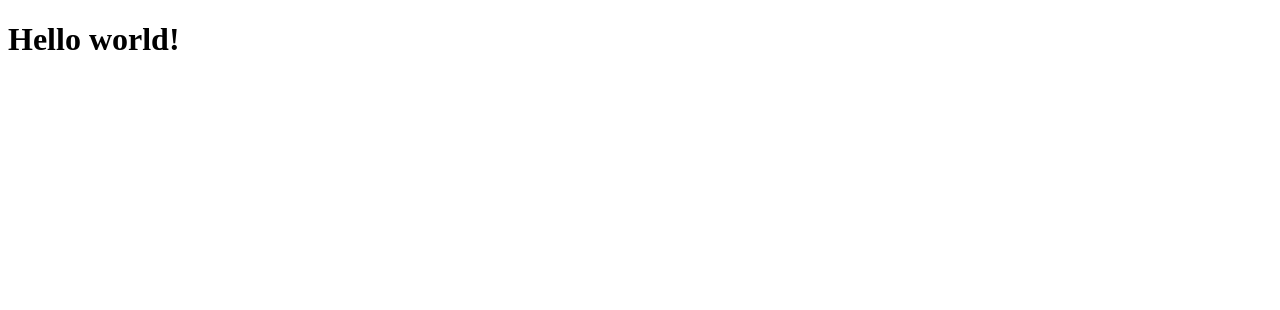
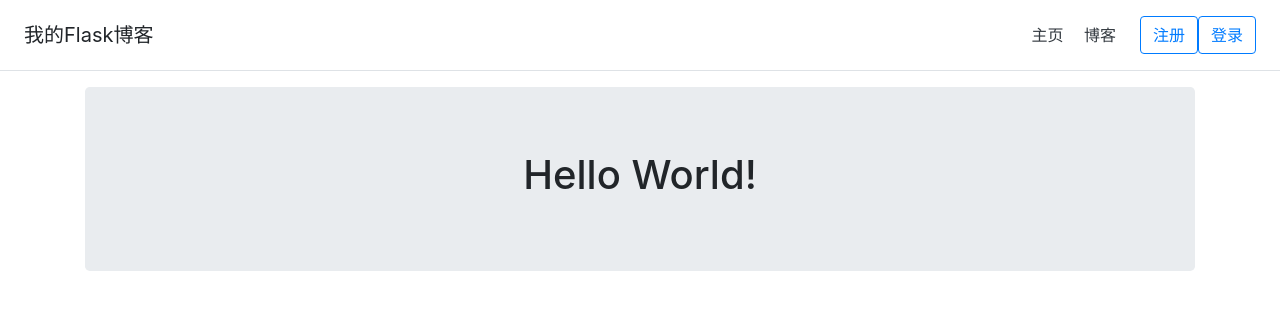
Before and after one commit to luanlengli/myflaskblog, a Flask app: page / in a window 1280 px wide. Shown: the top 310 px of the page. Run offline with Flask 2, Linux system fonts and the light colour scheme; some libraries are stand-ins or nearby versions.

Commit message:
新增网页模板，重构index.html主页
1、添加base.html作为网页模板
2、添加navigation_bar.html作为导航栏
3、基于base.html重构index.html主页

```diff
--- /dev/null
+++ b/templates/includes/base.html
@@ -0,0 +1,20 @@
+<!DOCTYPE html>
+<html lang="en">
+<head>
+    <meta charset="UTF-8">
+    <title>我的flask博客</title>
+    <!-- Bootstrap 核心 CSS 文件 -->
+    <link rel="stylesheet" href="https://cdn.bootcss.com/bootstrap/4.0.0/css/bootstrap.min.css"
+          integrity="sha384-Gn5384xqQ1aoWXA+058RXPxPg6fy4IWvTNh0E263XmFcJlSAwiGgFAW/dAiS6JXm" crossorigin="anonymous">
+</head>
+<body>
+{% include 'includes/navigation_bar.html' %}
+<div class="container">
+    {% block body %}{% endblock %}
+</div>
+<!-- Bootstrap 核心 JavaScript 文件 -->
+<script src="https://cdn.bootcss.com/bootstrap/4.0.0/js/bootstrap.min.js"
+        integrity="sha384-JZR6Spejh4U02d8jOt6vLEHfe/JQGiRRSQQxSfFWpi1MquVdAyjUar5+76PVCmYl"
+        crossorigin="anonymous"></script>
+</body>
+</html>
--- /dev/null
+++ b/templates/includes/navigation_bar.html
@@ -0,0 +1,9 @@
+<div class="d-flex flex-column flex-md-row align-items-center p-3 px-md-4 mb-3 bg-white border-bottom box-shadow">
+    <h5 class="my-0 mr-md-auto font-weight-normal">我的Flask博客</h5>
+    <nav class="my-2 my-md-0 mr-md-3">
+        <a class="p-2 text-dark" href="#">主页</a>
+        <a class="p-2 text-dark" href="#">博客</a>
+    </nav>
+    <a class="btn btn-outline-primary" href="#">注册</a>
+    <a class="btn btn-outline-primary" href="#">登录</a>
+</div>
--- a/templates/index.html
+++ b/templates/index.html
@@ -1,10 +1,7 @@
-<!DOCTYPE html>
-<html lang="en">
-<head>
-    <meta charset="UTF-8">
-    <title>Hello World!</title>
-</head>
-<body>
-    <h1>Hello world!</h1>
-</body>
-</html>
+{% extends 'includes/base.html' %}
+
+{% block body %}
+<div class="jumbotron text-center">
+    <h1>Hello World!</h1>
+</div>
+{% endblock %}
```
Also changed, not shown: README.md, 1 other file.
